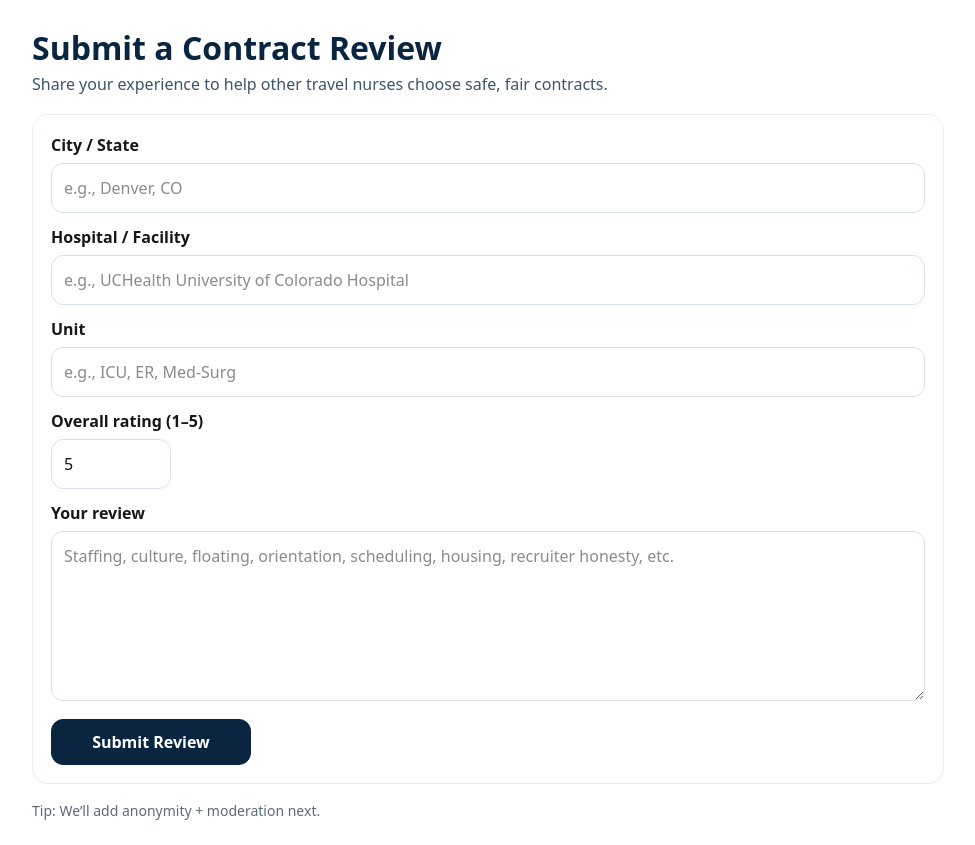
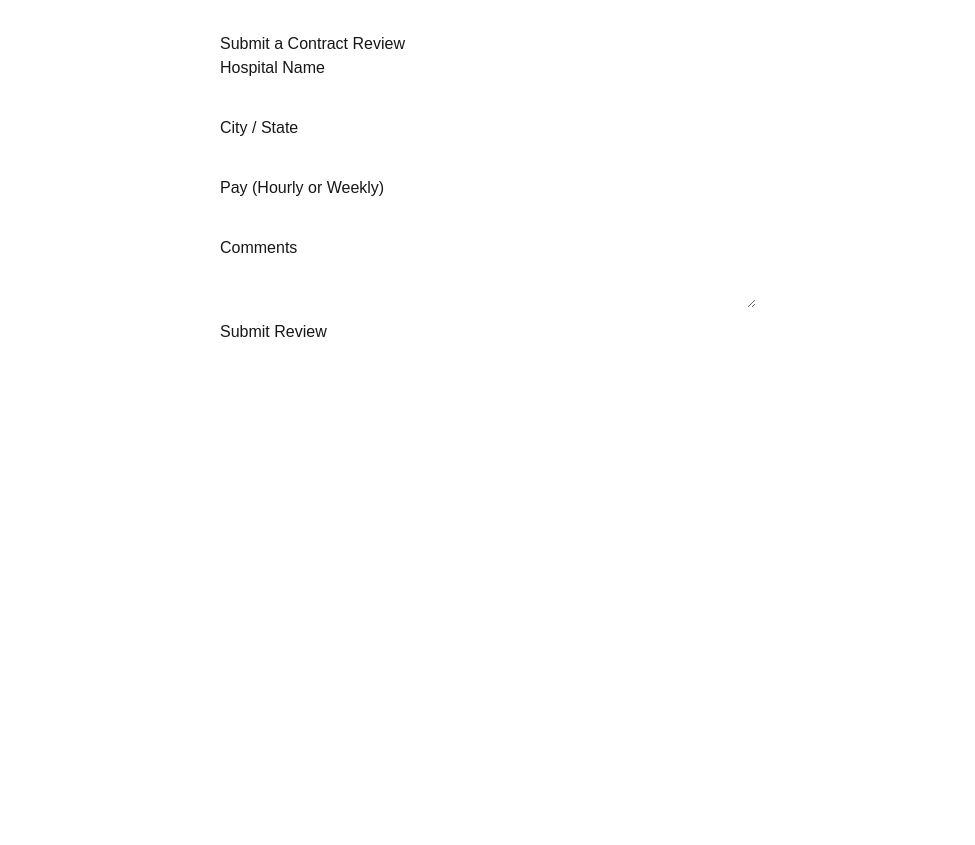
Before and after one commit to meggiehanson15/Ratemycontract, a Next.js app: page /submit in a window 1280 px wide. Shown: the whole page, without its empty margins (152-1127 px from the left). After the commit the page ends 800 px from the top, so only its background shows below. Built offline with nearby package versions, Linux system fonts and the light colour scheme.

Commit message:
Update submit page

```diff
--- a/app/submit/page.tsx
+++ b/app/submit/page.tsx
@@ -1,95 +1,31 @@
 export default function SubmitPage() {
   return (
-    <main style={{ maxWidth: 960, margin: "0 auto", padding: 24, fontFamily: "system-ui" }}>
-      <h1 style={{ marginTop: 0, fontSize: 32, fontWeight: 800, color: "#0A2540" }}>
-        Submit a Contract Review
-      </h1>
-      <p style={{ color: "#3b556e" }}>
-        Share your experience to help other travel nurses choose safe, fair contracts.
-      </p>
+    <main style={{ padding: "2rem", maxWidth: 600, margin: "0 auto" }}>
+      <h1>Submit a Contract Review</h1>
 
-      <form
-        style={{
-          marginTop: 18,
-          display: "grid",
-          gap: 12,
-          padding: 18,
-          borderRadius: 16,
-          border: "1px solid #e6edf5",
-          background: "white",
-        }}
-        onSubmit={(e) => {
-          e.preventDefault();
-          alert("Next step: we’ll save this to a database.");
-        }}
-      >
+      <form>
         <label>
-          <div style={{ fontWeight: 600, marginBottom: 6 }}>City / State</div>
-          <input
-            required
-            placeholder="e.g., Denver, CO"
-            style={{ width: "100%", padding: 12, borderRadius: 12, border: "1px solid #d7e2ee" }}
-          />
+          Hospital Name
+          <input type="text" style={{ display: "block", width: "100%", marginBottom: 12 }} />
         </label>
 
         <label>
-          <div style={{ fontWeight: 600, marginBottom: 6 }}>Hospital / Facility</div>
-          <input
-            required
-            placeholder="e.g., UCHealth University of Colorado Hospital"
-            style={{ width: "100%", padding: 12, borderRadius: 12, border: "1px solid #d7e2ee" }}
-          />
+          City / State
+          <input type="text" style={{ display: "block", width: "100%", marginBottom: 12 }} />
         </label>
 
         <label>
-          <div style={{ fontWeight: 600, marginBottom: 6 }}>Unit</div>
-          <input
-            placeholder="e.g., ICU, ER, Med-Surg"
-            style={{ width: "100%", padding: 12, borderRadius: 12, border: "1px solid #d7e2ee" }}
-          />
+          Pay (Hourly or Weekly)
+          <input type="text" style={{ display: "block", width: "100%", marginBottom: 12 }} />
         </label>
 
         <label>
-          <div style={{ fontWeight: 600, marginBottom: 6 }}>Overall rating (1–5)</div>
-          <input
-            type="number"
-            min={1}
-            max={5}
-            defaultValue={5}
-            style={{ width: 120, padding: 12, borderRadius: 12, border: "1px solid #d7e2ee" }}
-          />
+          Comments
+          <textarea style={{ display: "block", width: "100%", marginBottom: 12 }} />
         </label>
 
-        <label>
-          <div style={{ fontWeight: 600, marginBottom: 6 }}>Your review</div>
-          <textarea
-            required
-            rows={6}
-            placeholder="Staffing, culture, floating, orientation, scheduling, housing, recruiter honesty, etc."
-            style={{ width: "100%", padding: 12, borderRadius: 12, border: "1px solid #d7e2ee" }}
-          />
-        </label>
-
-        <button
-          type="submit"
-          style={{
-            padding: "10px 14px",
-            borderRadius: 12,
-            border: "1px solid #0A2540",
-            background: "#0A2540",
-            color: "white",
-            cursor: "pointer",
-            fontWeight: 700,
-            width: 200,
-          }}
-        >
-          Submit Review
-        </button>
+        <button type="submit">Submit Review</button>
       </form>
-
-      <p style={{ marginTop: 16, color: "#5b6b7a", fontSize: 14 }}>
-        Tip: We’ll add anonymity + moderation next.
-      </p>
     </main>
   );
 }
```
